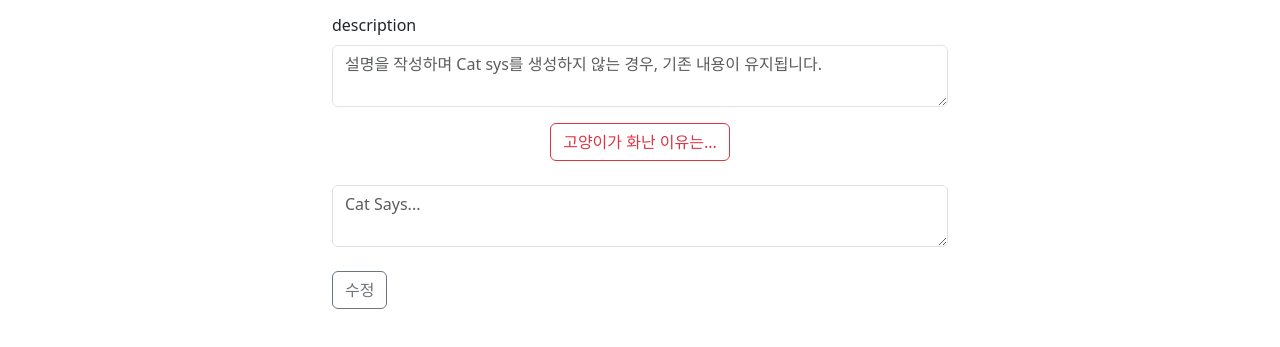
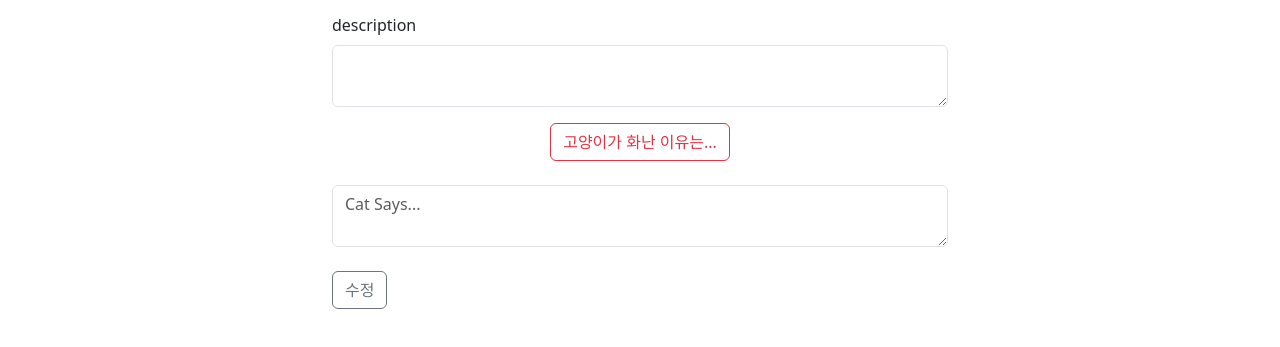
Before and after one commit to dandygentleman/angry_cat_frontend, a plain HTML site: page article_update.html in a window 1280 px wide. Shown: the part 199-546 px from the top of the page. Drawn offline with nearby package versions, Linux system fonts and the light colour scheme; no server answers.

Commit message:
Style : Remove Redundant PlaceHolder

```diff
--- a/article_update.html
+++ b/article_update.html
@@ -32,11 +32,7 @@
             </div>
             <div class="mb-3">
                 <label for="content" class="form-label">description</label>
-                <textarea
-                    class="form-control"
-                    id="description"
-                    placeholder="설명을 작성하며 Cat sys를 생성하지 않는 경우, 기존 내용이 유지됩니다."
-                ></textarea>
+                <textarea class="form-control" id="description"></textarea>
             </div>
             <div class="text-center">
                 <button
```
